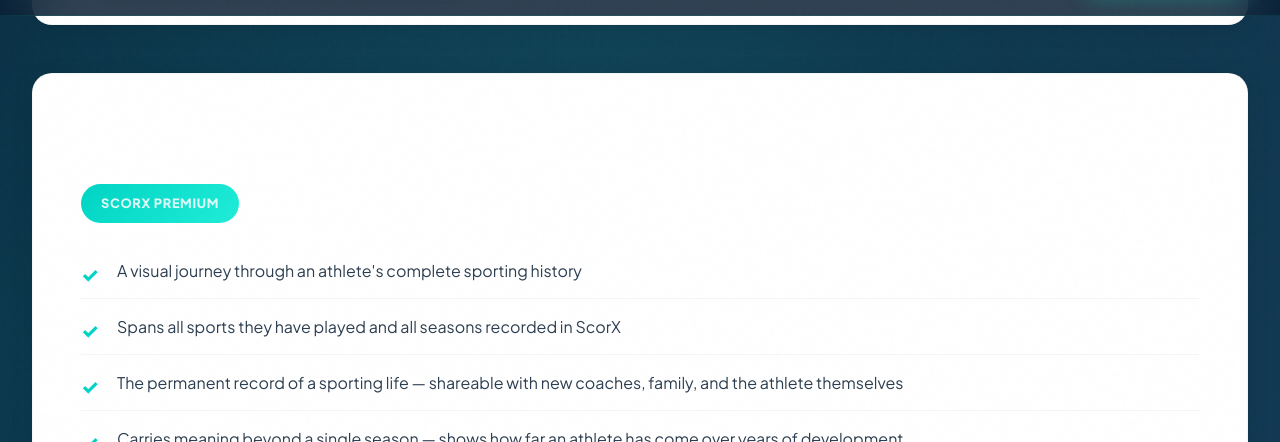
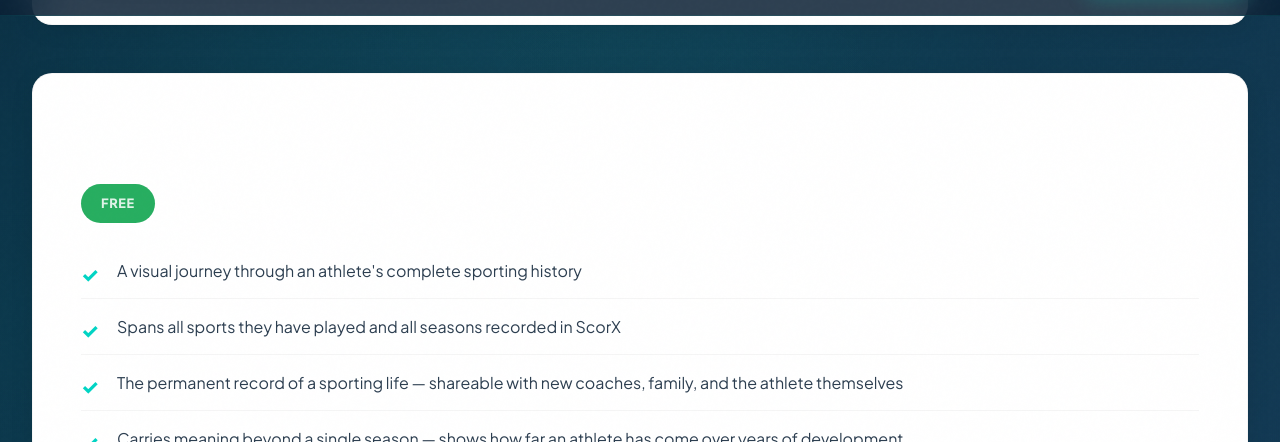
Before and after one commit to twineappdev-scorx/scorx-website, a Jekyll site: the page built from athletes.html, in a window 1280 px wide and 900 px high, scrolled down 13281 px, cut to the strip 65-507 px from the top of the window. Built offline with Jekyll 4.4.1, drawn with Linux system fonts in a browser that asks for light colours.

Commit message:
Mark Career Timeline as free everywhere; remove unverified rating claim
Career Timeline was labelled Premium on athletes, coaches, pricing and
about pages while llms.txt, support and pricing.json correctly list it
as free. Also drop the aggregateRating block from the homepage schema
since there's no verified App Store rating data behind it.

https://claude.ai/code/session_0197q89kDhTXGjMKkw1RTSKZ

```diff
--- a/about.html
+++ b/about.html
@@ -133,7 +133,7 @@
 
                     <div style="padding: 1.5rem; background: var(--scorx-off-white); border-radius: 12px; border-left: 4px solid var(--scorx-turquoise);">
                         <h3 style="color: var(--scorx-deep-navy); margin-bottom: 0.5rem;">Free for coaches. Premium for athlete development.</h3>
-                        <p style="color: var(--scorx-charcoal); line-height: 1.7;">ScorX Free gives every coach unlimited teams, players, and games at no cost — always. ScorX Premium ($4.99/month or $49.99/year) adds the athlete development intelligence layer: AI training recommendations, athleticism benchmarking, Player Cards, Career Timeline, and season narratives.</p>
+                        <p style="color: var(--scorx-charcoal); line-height: 1.7;">ScorX Free gives every coach unlimited teams, players, and games at no cost — always. ScorX Premium ($4.99/month or $49.99/year) adds the athlete development intelligence layer: AI training recommendations, athleticism benchmarking, the full Player Card library, and season narratives.</p>
                     </div>
 
                     <div style="padding: 1.5rem; background: var(--scorx-off-white); border-radius: 12px; border-left: 4px solid var(--scorx-turquoise);">
--- a/athletes.html
+++ b/athletes.html
@@ -87,7 +87,7 @@ permalink: /athletes.html
           "name": "What is the Career Timeline?",
           "acceptedAnswer": {
             "@type": "Answer",
-            "text": "The Career Timeline (ScorX Premium) is a visual journey through an athlete's complete sporting history — spanning all sports they have played and all seasons recorded. It's the permanent record of a sporting life, shareable with new coaches, family, and the athlete themselves as they progress through junior to senior sport."
+            "text": "The Career Timeline is included in ScorX Free. It's a visual journey through an athlete's complete sporting history — spanning all sports they have played and all seasons recorded. It's the permanent record of a sporting life, shareable with new coaches, family, and the athlete themselves as they progress through junior to senior sport."
           }
         }
       ]
@@ -289,7 +289,7 @@ permalink: /athletes.html
             <div class="feature-detail reverse">
                 <div class="feature-detail-content">
                     <h2>Career Timeline</h2>
-                    <p class="tier-badge">ScorX Premium</p>
+                    <p class="tier-badge" style="background: var(--scorx-success-green);">Free</p>
                     <ul class="feature-list">
                         <li>A visual journey through an athlete's complete sporting history</li>
                         <li>Spans all sports they have played and all seasons recorded in ScorX</li>
@@ -342,7 +342,7 @@ permalink: /athletes.html
                 </details>
                 <details class="faq-item">
                     <summary>What does ScorX Premium add for athletes?</summary>
-                    <div class="faq-answer"><p>ScorX Premium ($4.99/month or $49.99/year) adds: the full Train section with AI development recommendations, age and sex-specific athleticism benchmarking, the full Player Card style library including sport-specific and sticker formats, the Career Timeline, AI-generated Season Narratives, and exportable PDF reports.</p></div>
+                    <div class="faq-answer"><p>ScorX Premium ($4.99/month or $49.99/year) adds: the full Train section with AI development recommendations, age and sex-specific athleticism benchmarking, the full Player Card style library including sport-specific and sticker formats, AI-generated Season Narratives, and exportable PDF reports.</p></div>
                 </details>
                 <details class="faq-item">
                     <summary>How do Player Cards work?</summary>
@@ -350,7 +350,7 @@ permalink: /athletes.html
                 </details>
                 <details class="faq-item">
                     <summary>What is the Career Timeline?</summary>
-                    <div class="faq-answer"><p>The Career Timeline (ScorX Premium) is a visual journey through an athlete's complete sporting history — spanning all sports they have played and all seasons recorded. It's the permanent record of a sporting life, shareable with new coaches, family, and the athlete themselves as they progress through junior to senior sport.</p></div>
+                    <div class="faq-answer"><p>The Career Timeline is included in ScorX Free. It's a visual journey through an athlete's complete sporting history — spanning all sports they have played and all seasons recorded. It's the permanent record of a sporting life, shareable with new coaches, family, and the athlete themselves as they progress through junior to senior sport.</p></div>
                 </details>
             </div>
         </div>
--- a/coaches.html
+++ b/coaches.html
@@ -362,7 +362,7 @@ permalink: /coaches.html
                 </details>
                 <details class="faq-item">
                     <summary>What does ScorX Premium add for coaches?</summary>
-                    <div class="faq-answer"><p>ScorX Premium unlocks AI Training Recommendations — a weekly coaching focus generated directly from your team's match statistics and player self-assessments. It identifies the specific areas where your team struggled last week and suggests targeted training priorities, not generic drills. Premium also unlocks the full athlete development suite for players on your roster: the Train section, athleticism benchmarking, Player Card library, and Career Timeline. At $4.99/month or $49.99/year, it's for coaches who want every opportunity to grow their team.</p></div>
+                    <div class="faq-answer"><p>ScorX Premium unlocks AI Training Recommendations — a weekly coaching focus generated directly from your team's match statistics and player self-assessments. It identifies the specific areas where your team struggled last week and suggests targeted training priorities, not generic drills. Premium also unlocks the full athlete development suite for players on your roster: the Train section, athleticism benchmarking, and the full Player Card library. At $4.99/month or $49.99/year, it's for coaches who want every opportunity to grow their team.</p></div>
                 </details>
             </div>
         </div>
--- a/pricing.html
+++ b/pricing.html
@@ -52,7 +52,7 @@
           "name": "What does ScorX Premium add?",
           "acceptedAnswer": {
             "@type": "Answer",
-            "text": "ScorX Premium (A$4.99/month or A$49.99/year AUD) adds the athlete development intelligence layer: AI-powered training recommendations from the Train section, age and sex-specific athleticism benchmarking, the full Player Card style library, the Career Timeline, AI-generated Season Narratives, and exportable PDF reports."
+            "text": "ScorX Premium (A$4.99/month or A$49.99/year AUD) adds the athlete development intelligence layer: AI-powered training recommendations from the Train section, age and sex-specific athleticism benchmarking, the full Player Card style library, AI-generated Season Narratives, and exportable PDF reports."
           }
         },
         {
```
Also changed, not shown: other parts of athletes.html (+1 -1 lines), other parts of coaches.html (+1 -1 lines), index.html (+1 -6 lines).
